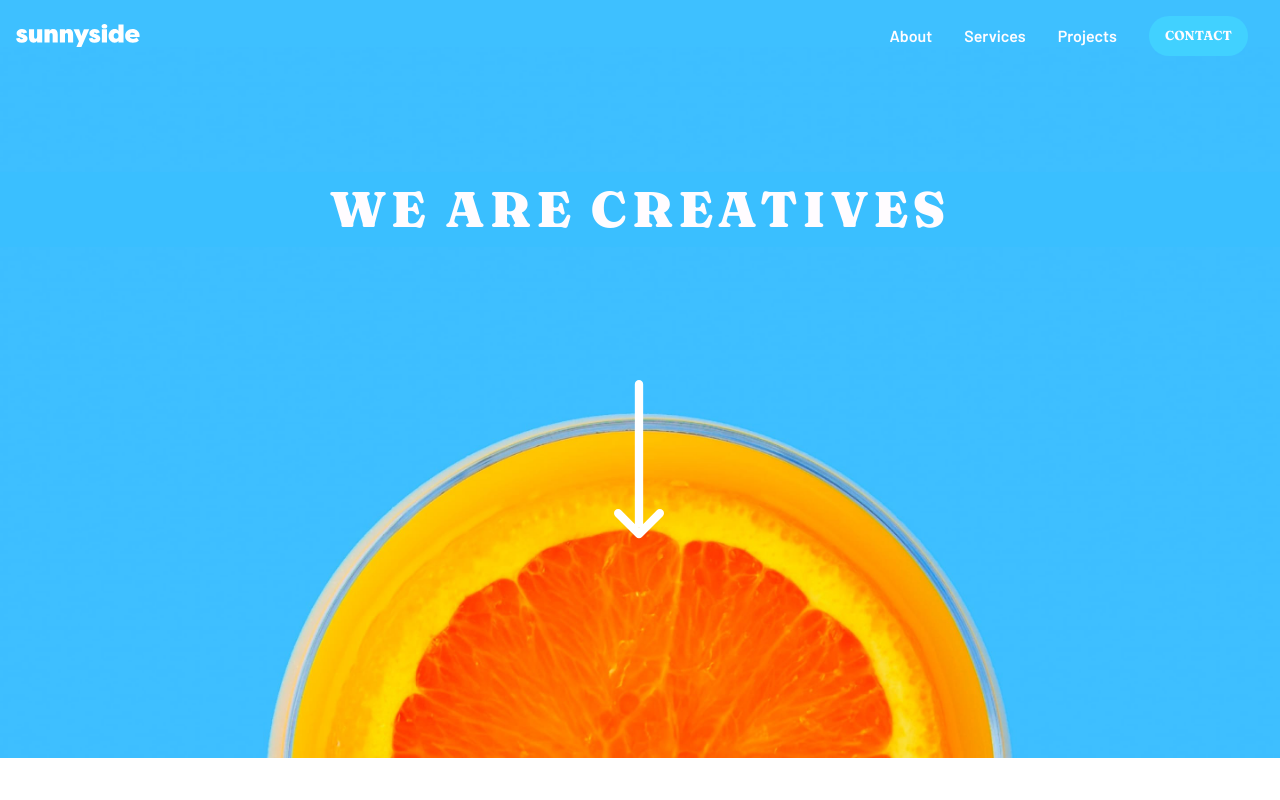
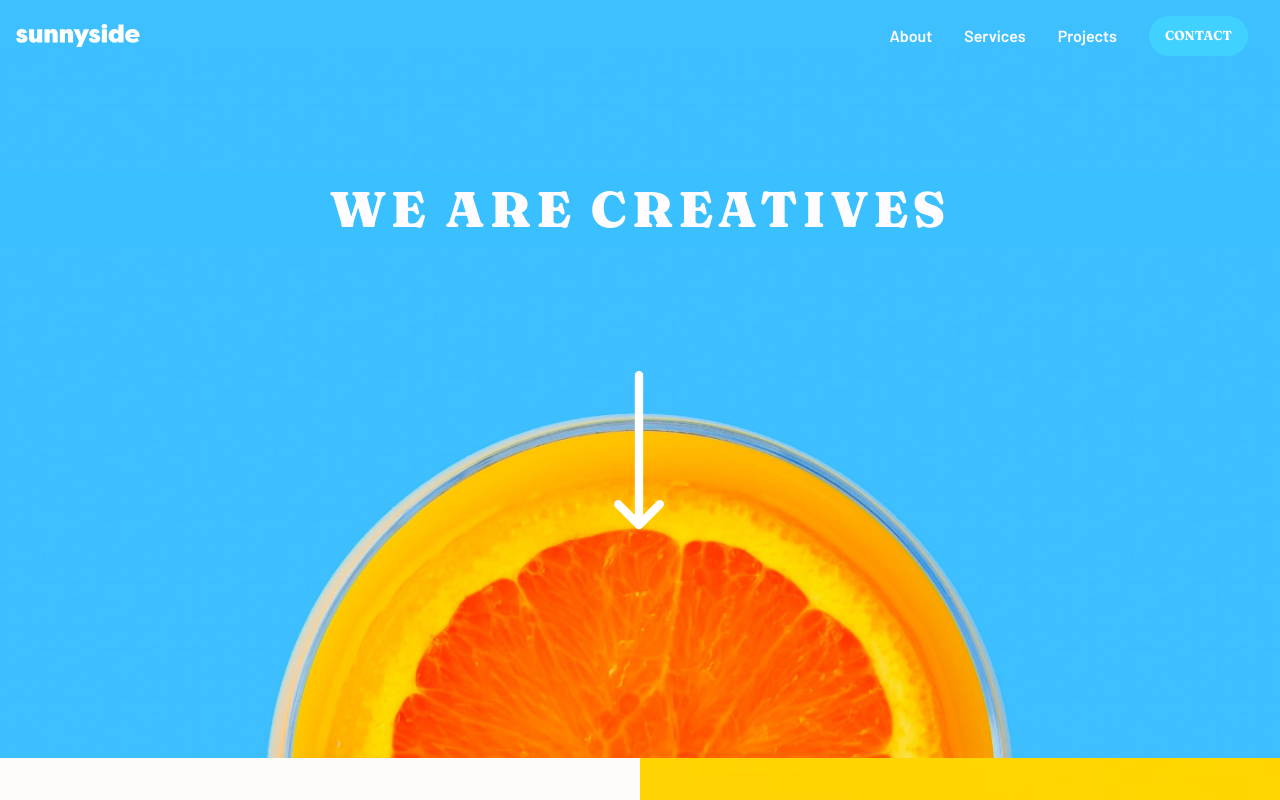
Before and after one commit to Tomashanahan/sunnyside, a React (Create React App) app: page / in a window 1280 px wide. Shown: the top 800 px of the page. Built offline with nearby package versions, Linux system fonts and the light colour scheme.

Commit message:
arreglando estilos para pantallas muy grandes

```diff
--- a/src/App.js
+++ b/src/App.js
@@ -14,9 +14,9 @@ function App() {
 				<Box maxW={"1440px"} m="auto">
 					<Navbar />
 				</Box>
-			</Box>
-			<Box maxW={"1440px"} m="auto">
-				<Banner />
+				<Box maxW={"1440px"} m="auto">
+					<Banner />
+				</Box>
 			</Box>
 			<Box maxW={"1440px"} m="auto">
 				<Main />
--- a/src/Components/Banner/Banner.jsx
+++ b/src/Components/Banner/Banner.jsx
@@ -1,6 +1,6 @@
 import React from "react";
 import naranja from "../../sunnyside-agency-landing-page-main/images/desktop/image-header.jpg";
-import { Box, Text } from "@chakra-ui/react";
+import { Box, Flex, Text } from "@chakra-ui/react";
 import flecha from "../../sunnyside-agency-landing-page-main/images/icon-arrow-down.svg";
 
 function Banner() {
@@ -24,9 +24,9 @@ function Banner() {
 				<img src={flecha} alt={"svg"} width="50px" />
 			</Box>
 
-			<Box position={"absolute"} zIndex={1} mt={"-50px"}>
+			<Flex position={"relative"} zIndex={1} mt={"-50px"} justify='center'>
 				<img src={naranja} alt="Banner" />
-			</Box>
+			</Flex>
 		</Box>
 	);
 }
--- a/src/Components/Main/Main.jsx
+++ b/src/Components/Main/Main.jsx
@@ -37,7 +37,7 @@ let data_2 = [
 
 function Main() {
 	return (
-		<Box mt="750px">
+		<Box /* mt="750px" */>
 			{data.map((elem, i) => {
 				return (
 					<Flex key={i} flexDirection={i % 2 !== 0 && "row-reverse"}>
```
